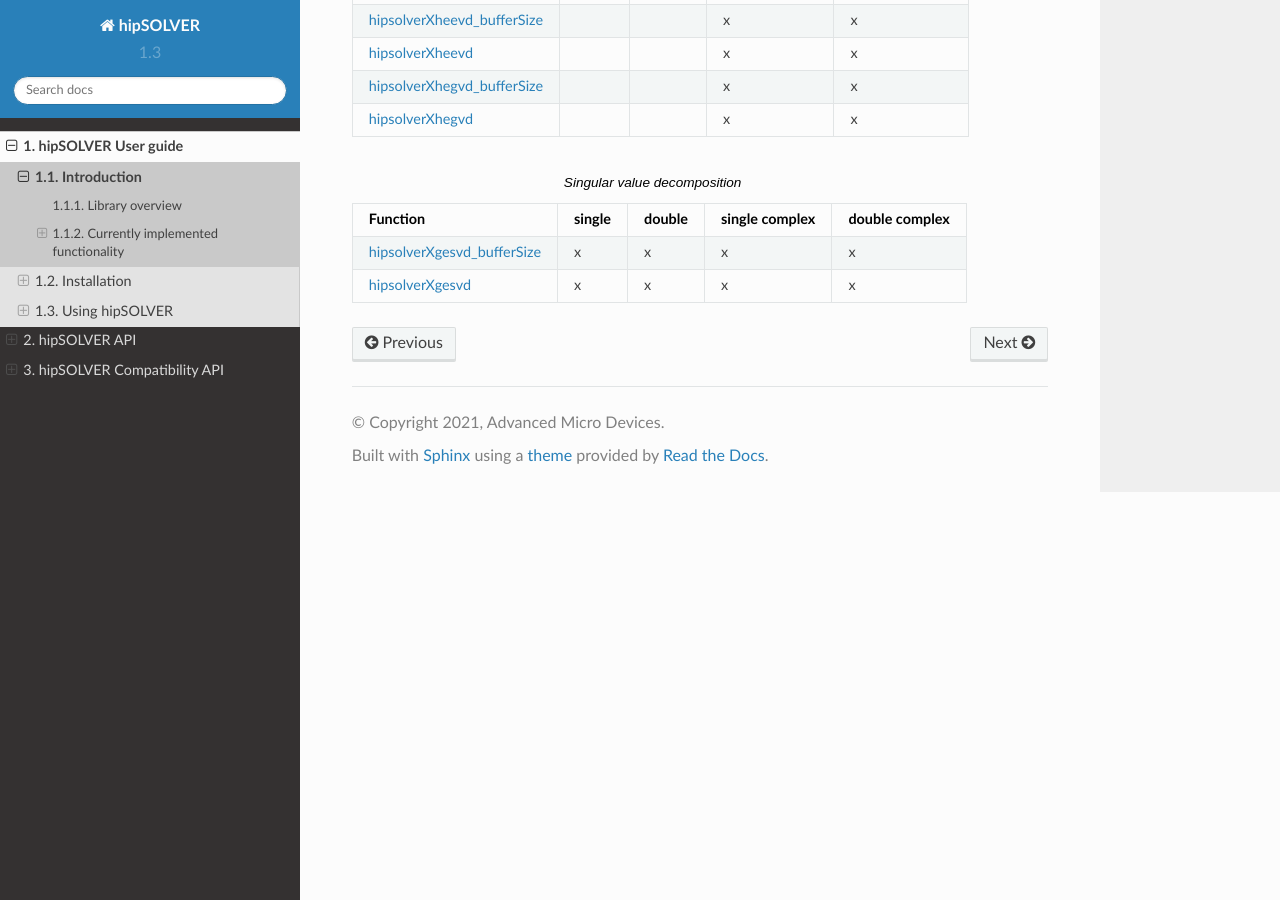
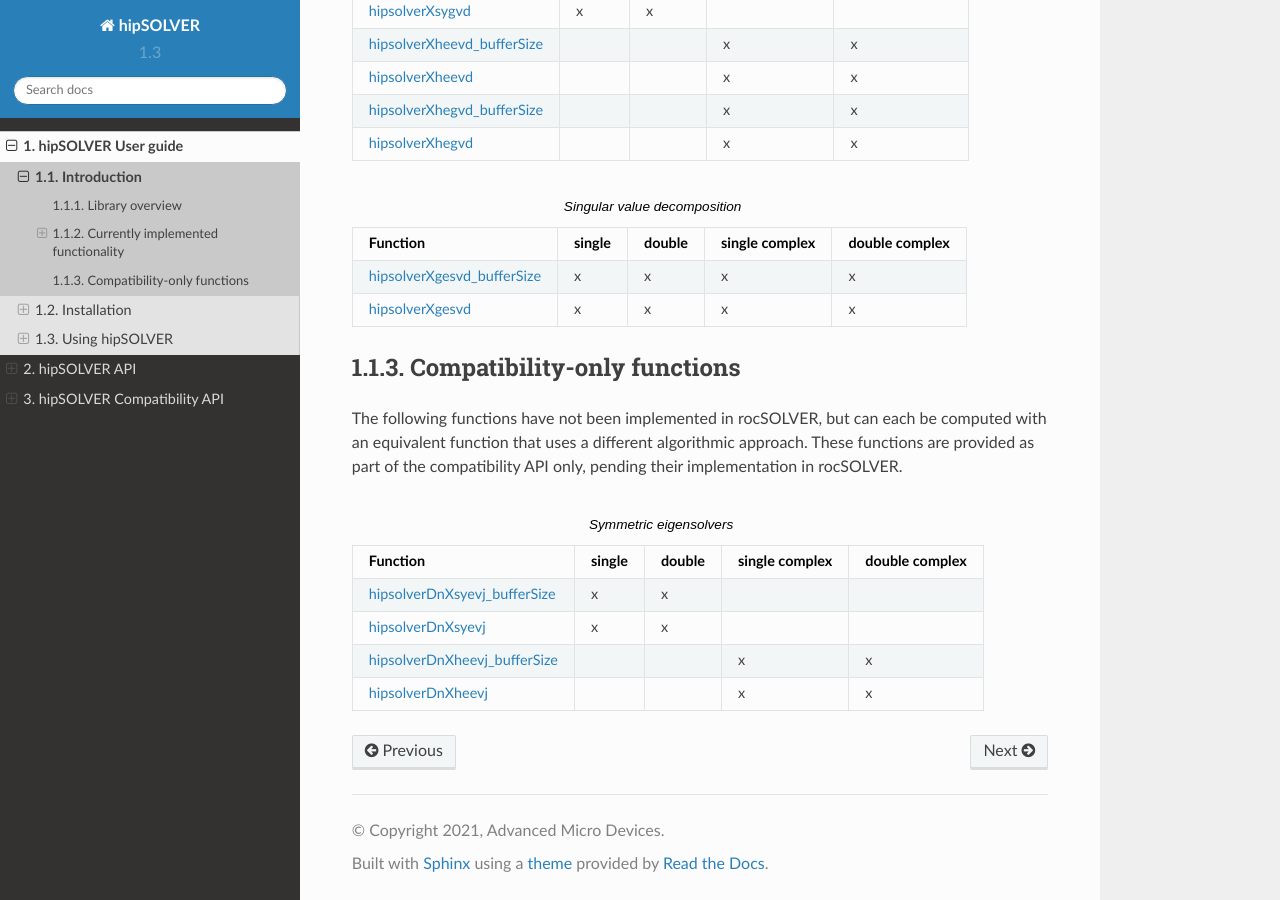
Before and after one commit to ROCm/hipSOLVER, a Sphinx documentation site: the page built from docs/source/userguide_intro.rst, in a window 1280 px wide and 900 px high, scrolled down 3612 px. Built offline with Sphinx 7.4.7 and the Read the Docs theme 2.0.0, drawn with Linux system fonts in a browser that asks for light colours; some of the changed text lies outside the part shown.

Commit message:
Updated documentation

```diff
--- a/docs/source/compat_types.rst
+++ b/docs/source/compat_types.rst
@@ -17,6 +17,10 @@
 hipsolverDnHandle_t
 --------------------
 .. doxygentypedef:: hipsolverDnHandle_t
+
+hipsolverSyevjInfo_t
+--------------------
+.. doxygentypedef:: hipsolverSyevjInfo_t
 
 hipsolverStatus_t
 --------------------
--- a/docs/source/userguide_intro.rst
+++ b/docs/source/userguide_intro.rst
@@ -137,3 +137,18 @@
 
     :ref:`hipsolverXgesvd_bufferSize <gesvd_bufferSize>`, x, x, x, x
     :ref:`hipsolverXgesvd <gesvd>`, x, x, x, x
+
+
+Compatibility-only functions
+====================================
+
+The following functions have not been implemented in rocSOLVER, but can each be computed with an equivalent function that uses a different algorithmic approach. These
+functions are provided as part of the compatibility API only, pending their implementation in rocSOLVER.
+
+.. csv-table:: Symmetric eigensolvers
+    :header: "Function", "single", "double", "single complex", "double complex"
+
+    :ref:`hipsolverDnXsyevj_bufferSize <compat_syevj_bufferSize>`, x, x, ,
+    :ref:`hipsolverDnXsyevj <compat_syevj>`, x, x, ,
+    :ref:`hipsolverDnXheevj_bufferSize <compat_heevj_bufferSize>`, , , x, x
+    :ref:`hipsolverDnXheevj <compat_heevj>`, , , x, x
```
Also changed, not shown: CHANGELOG.md (+4 -0 lines), docs/source/compat_helperfunc.rst (+40 -0 lines), docs/source/compat_lapackfunc.rst (+32 -0 lines).
